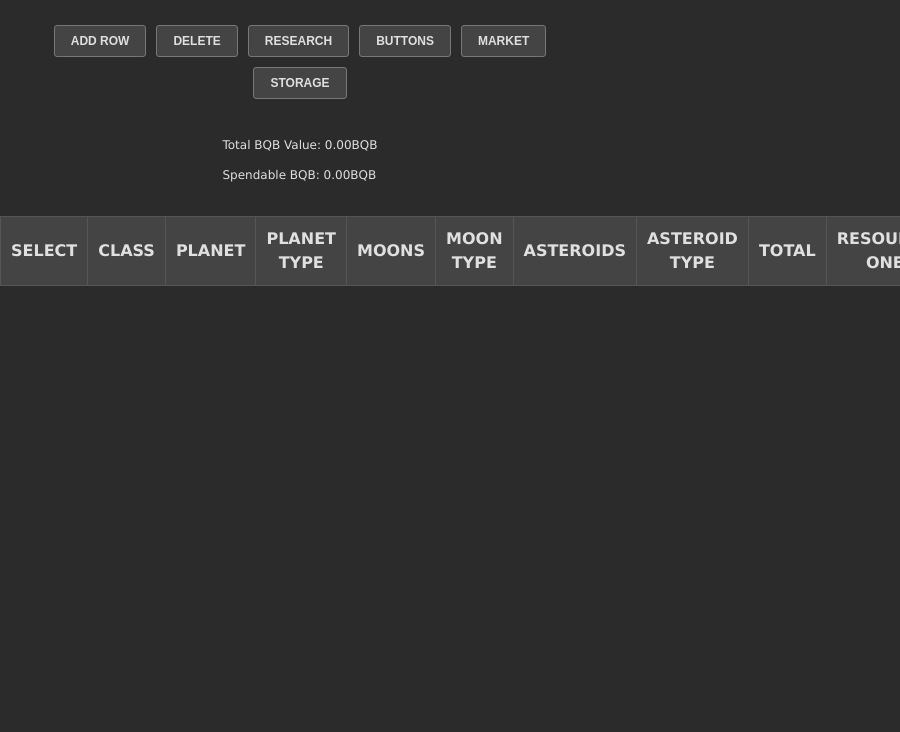
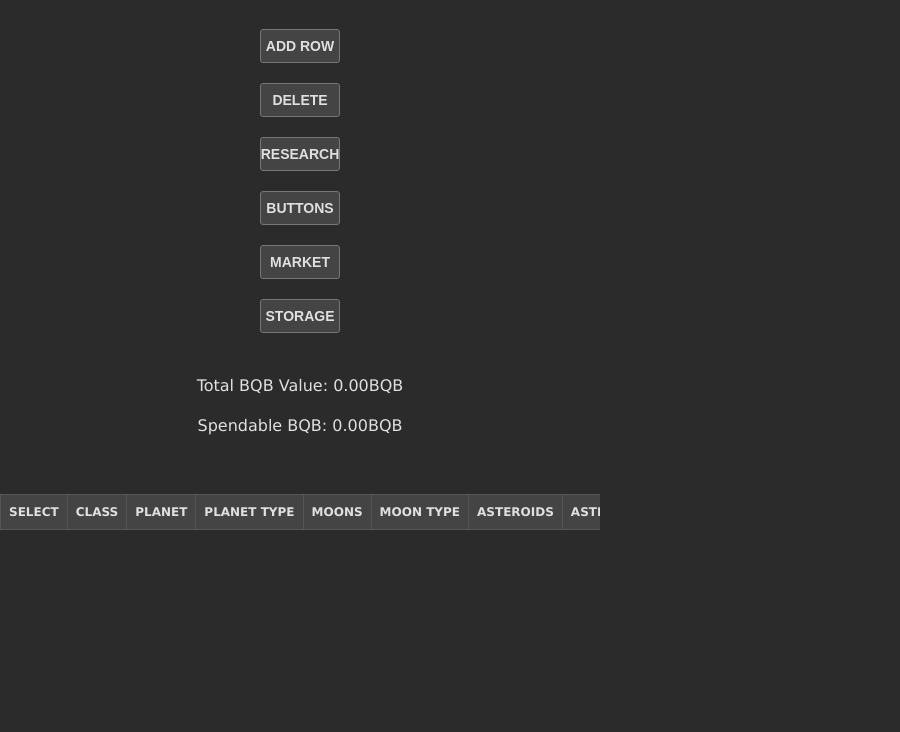
Before and after one commit to frenchtoastxyz/complete_project, a plain HTML site: page complete_code.html in a window 600 px wide. Shown: the part 68-800 px from the top of the page, 900 px wide, since content can reach past the window. Drawn offline with nearby package versions, Linux system fonts and the light colour scheme.

Commit message:
Add files via upload
update css

```diff
--- a/complete_code.html
+++ b/complete_code.html
@@ -15,10 +15,11 @@
             display: flex;
             flex-direction: column;
             align-items: center;
+            min-height: 100vh;
         }
 
         h1 {
-            font-size: 22px;
+            font-size: 24px;
             color: #f0f0f0;
             text-align: center;
             margin-top: 20px;
@@ -29,6 +30,7 @@
             flex-wrap: wrap;
             justify-content: center;
             margin: 20px 0;
+            gap: 10px;
         }
 
         button {
@@ -37,7 +39,6 @@
             color: #e0e0e0;
             border: 1px solid #777;
             border-radius: 3px;
-            margin: 5px;
             font-size: 14px;
             cursor: pointer;
             text-transform: uppercase;
@@ -49,6 +50,11 @@
             background-color: #555;
         }
 
+        #totalValueContainer {
+            margin-bottom: 20px;
+            text-align: center;
+        }
+
         table {
             width: 100%;
             max-width: 1000px;
@@ -56,9 +62,6 @@
             border-collapse: collapse;
             background-color: #333;
             color: #e0e0e0;
-            display: grid;
-            grid-template-columns: repeat(auto-fit, minmax(100px, 1fr));
-            gap: 10px;
         }
 
         th, td {
@@ -74,27 +77,51 @@
             text-transform: uppercase;
         }
 
-        /* Responsive adjustments */
-        @media only screen and (max-width: 600px) {
-            body {
+        td {
+            white-space: nowrap;
+        }
+
+        @media (max-width: 768px) {
+            table, th, td {
                 font-size: 12px;
             }
 
+            th, td {
+                padding: 8px;
+            }
+        }
+
+        @media (max-width: 600px) {
+            table {
+                display: block;
+                overflow-x: auto;
+                white-space: nowrap;
+            }
+
+            .button-group {
+                flex-direction: column;
+                align-items: center;
+            }
+
             button {
-                padding: 8px 16px;
-                font-size: 12px;
+                width: 100%;
+                max-width: 300px;
+                padding: 8px 0;
+                margin: 5px 0;
+            }
+        }
+
+        @media (min-width: 1200px) {
+            h1 {
+                font-size: 28px;
             }
 
             table {
-                font-size: 12px;
-                grid-template-columns: 1fr;
-            }
+                font-size: 16px;
             }
 
-        @media only screen and (min-width: 600px) and (max-width: 768px) {
-            table {
-                font-size: 14px;
-                grid-template-columns: repeat(auto-fit, minmax(150px, 1fr));
+            th, td {
+                padding: 12px;
             }
         }
     </style>
@@ -174,7 +201,7 @@
         const localStorageSet = (key, value) => localStorage.setItem(key, JSON.stringify(value));
 
         // Main.js functionality
-        document.addEventListener('DOMContentLoaded', () => {
+        $(document).ready(function () {
             const $tbody = $('#planetTable tbody');
             const $totalBQBValue = $('#totalBQBValue');
             const $spendableBQB = $('#spendableBQB');
@@ -286,8 +313,7 @@
                 }
             };
 
-            document.addEventListener('click', (event) => {
-                if (event.target.matches('#addRowButton')) {
+            $(document).on('click', '#addRowButton', function () {
                 const planet = getRandomNumber(2, 20);
                 const moons = getRandomNumber(0, 1000);
                 const asteroids = getRandomNumber(5000, 100000);
@@ -305,29 +331,28 @@
                 updateTotalBQBValue();
                 saveTableState();
                 enableUpgradeButton();
-                }
+            });
 
-                if (event.target.matches('#deleteButton')) {
+            $(document).on('click', '#deleteButton', function () {
                 $('.row-checkbox:checked').closest('tr').remove();
                 updateTotalBQBValue();
                 saveTableState();
-                }
+            });
 
-                if (event.target.matches('#researchButton')) {
+            $(document).on('click', '#researchButton', function () {
                 window.location.href = '#'; // Add research logic here
-                }
+            });
 
-                if (event.target.matches('#buttonsPageButton')) {
+            $(document).on('click', '#buttonsPageButton', function () {
                 window.location.href = '#'; // Add buttons logic here
-                }
+            });
 
-                if (event.target.matches('#marketButton')) {
+            $(document).on('click', '#marketButton', function () {
                 window.location.href = '#'; // Add market logic here
-                }
+            });
 
-                if (event.target.matches('#storageButton')) {
+            $(document).on('click', '#storageButton', function () {
                 window.location.href = '#'; // Add storage logic here
-                }
             });
 
             const saveTableState = () => {
```
Lines whose indentation alone changed are shown as unchanged.
